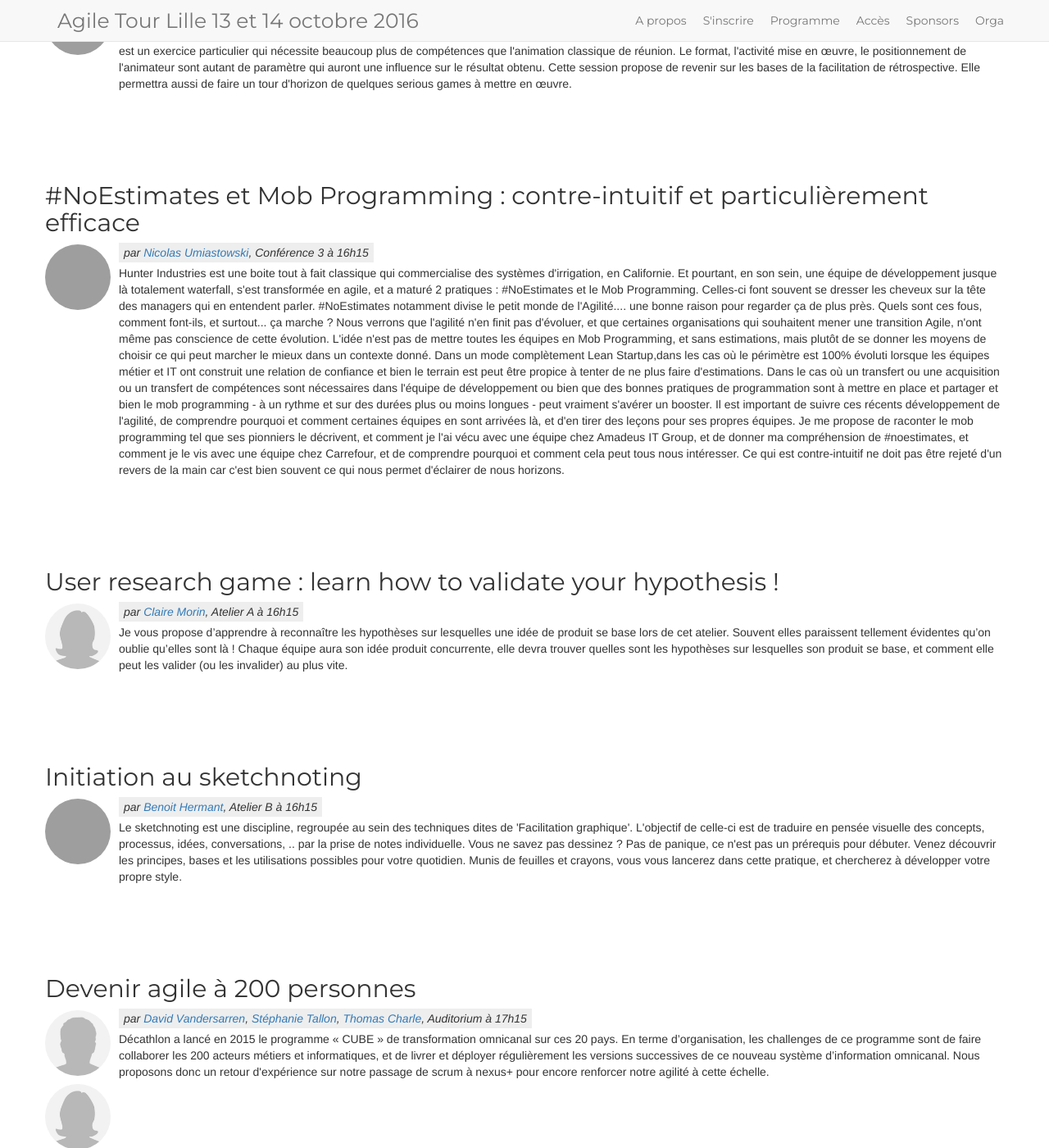
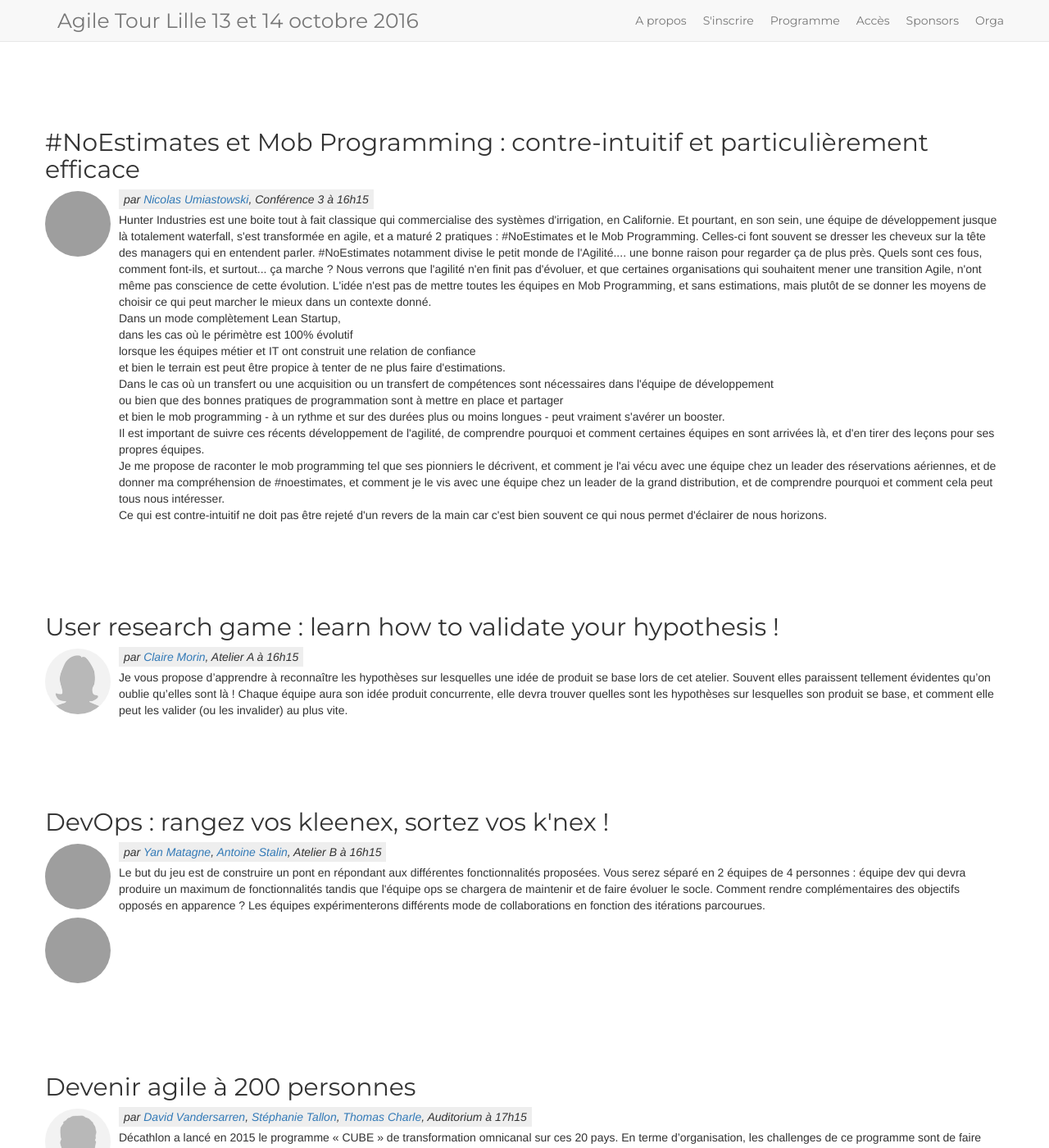
Before and after one commit to jak78/agile-tour-lille-2017, a Jekyll site: the page built from page-conferences.html, in a window 1280 px wide and 1400 px high, scrolled down 9098 px. Shown: the whole window at 82% size. Built offline with Jekyll 4.4.1, drawn with Linux system fonts in a browser that asks for light colours; nearby versions of some CDN libraries; some of the changed text lies outside the part shown; grey boxes are pictures that could not be loaded.

Commit message:
put devops workshop on friday afternoon and sketchnoting on thursday morning

```diff
--- a/_data/schedule.yml
+++ b/_data/schedule.yml
@@ -86,13 +86,13 @@
             speaker: Pablo Pernot, Dragos Dreptate, Geraldine Legris
             duration: 2
             room: Atelier A
-          - subject: "DevOps : rangez vos kleenex, sortez vos k'nex !"
-            description: "Le but du jeu est de construire un pont en répondant aux différentes fonctionnalités proposées.
-                        Vous serez séparé en 2 équipes de 4 personnes : équipe dev qui devra produire un maximum de fonctionnalités tandis que l'équipe ops se chargera de maintenir et de faire évoluer le socle.
-                        Comment rendre complémentaires des objectifs opposés en apparence ?
-                        Les équipes expérimenterons différents mode de collaborations en fonction des itérations parcourues."
-            speaker: Yan Matagne, Antoine Stalin
-            company: Norsys
+          - subject: "Initiation au sketchnoting"
+            description: "Le sketchnoting est une discipline, regroupée au sein des techniques dites de 'Facilitation graphique'.
+                        L'objectif de celle-ci est de traduire en pensée visuelle des concepts, processus, idées, conversations, .. par la prise de notes individuelle.
+                        Vous ne savez pas dessinez ? Pas de panique, ce n'est pas un prérequis pour débuter.
+                        Venez découvrir les principes, bases et les utilisations possibles pour votre quotidien.
+                        Munis de feuilles et crayons, vous vous lancerez dans cette pratique, et chercherez à développer votre propre style."
+            speaker: Benoit Hermant
             duration: 2
             room: Atelier B
       - hour: 11h45
@@ -353,13 +353,25 @@
           - subject: "#NoEstimates et Mob Programming : contre-intuitif et particulièrement efficace"
             description: "Hunter Industries est une boite tout à fait classique qui commercialise des systèmes d'irrigation, en Californie. Et pourtant, en son sein, une équipe de développement jusque là totalement waterfall, s'est transformée en agile, et a maturé 2 pratiques : #NoEstimates et le Mob Programming. Celles-ci font souvent se dresser les cheveux sur la tête des managers qui en entendent parler. #NoEstimates notamment divise le petit monde de l'Agilité.... une bonne raison pour regarder ça de plus près. Quels sont ces fous, comment font-ils, et surtout... ça marche ?
                         Nous verrons que l'agilité n'en finit pas d'évoluer, et que certaines organisations qui souhaitent mener une transition Agile, n'ont même pas conscience de cette évolution. L'idée n'est pas de mettre toutes les équipes en Mob Programming, et sans estimations, mais plutôt de se donner les moyens de choisir ce qui peut marcher le mieux dans un contexte donné.
-                        Dans un mode complètement Lean Startup,dans les cas où le périmètre est 100% évoluti
-                        lorsque les équipes métier et IT ont construit une relation de confiance et bien le terrain est peut être propice à tenter de ne plus faire d'estimations.
+                        </br>
+                        Dans un mode complètement Lean Startup,
+                        </br>
+                        dans les cas où le périmètre est 100% évolutif
+                        </br>
+                        lorsque les équipes métier et IT ont construit une relation de confiance
+                        </br>
+                        et bien le terrain est peut être propice à tenter de ne plus faire d'estimations.
+                        </br>
                         Dans le cas où un transfert ou une acquisition ou un transfert de compétences sont nécessaires dans l'équipe de développement
+                        </br>
                         ou bien que des bonnes pratiques de programmation sont à mettre en place et partager
+                        </br>
                         et bien le mob programming - à un rythme et sur des durées plus ou moins longues - peut vraiment s'avérer un booster.
+                        </br>
                         Il est important de suivre ces récents développement de l'agilité, de comprendre pourquoi et comment certaines équipes en sont arrivées là, et d'en tirer des leçons pour ses propres équipes.
-                        Je me propose de raconter le mob programming tel que ses pionniers le décrivent, et comment je l'ai vécu avec une équipe chez Amadeus IT Group, et de donner ma compréhension de  #noestimates, et comment je le vis avec une équipe chez Carrefour, et de comprendre pourquoi et comment cela peut tous nous intéresser.
+                        </br>
+                        Je me propose de raconter le mob programming tel que ses pionniers le décrivent, et comment je l'ai vécu avec une équipe chez un leader des réservations aériennes, et de donner ma compréhension de  #noestimates, et comment je le vis avec une équipe chez un leader de la grand distribution, et de comprendre pourquoi et comment cela peut tous nous intéresser.
+                        </br>
                         Ce qui est contre-intuitif ne doit pas être rejeté d'un revers de la main car c'est bien souvent ce qui nous permet d'éclairer de nous horizons."
             speaker: Nicolas Umiastowski
             room: Conférence 3
@@ -368,13 +380,13 @@
             speaker: Claire Morin
             duration: 2
             room: Atelier A
-          - subject: "Initiation au sketchnoting"
-            description: "Le sketchnoting est une discipline, regroupée au sein des techniques dites de 'Facilitation graphique'.
-                        L'objectif de celle-ci est de traduire en pensée visuelle des concepts, processus, idées, conversations, .. par la prise de notes individuelle.
-                        Vous ne savez pas dessinez ? Pas de panique, ce n'est pas un prérequis pour débuter.
-                        Venez découvrir les principes, bases et les utilisations possibles pour votre quotidien.
-                        Munis de feuilles et crayons, vous vous lancerez dans cette pratique, et chercherez à développer votre propre style."
-            speaker: Benoit Hermant
+          - subject: "DevOps : rangez vos kleenex, sortez vos k'nex !"
+            description: "Le but du jeu est de construire un pont en répondant aux différentes fonctionnalités proposées.
+                        Vous serez séparé en 2 équipes de 4 personnes : équipe dev qui devra produire un maximum de fonctionnalités tandis que l'équipe ops se chargera de maintenir et de faire évoluer le socle.
+                        Comment rendre complémentaires des objectifs opposés en apparence ?
+                        Les équipes expérimenterons différents mode de collaborations en fonction des itérations parcourues."
+            speaker: Yan Matagne, Antoine Stalin
+            company: Norsys
             duration: 2
             room: Atelier B
       - hour: 17h15
```
